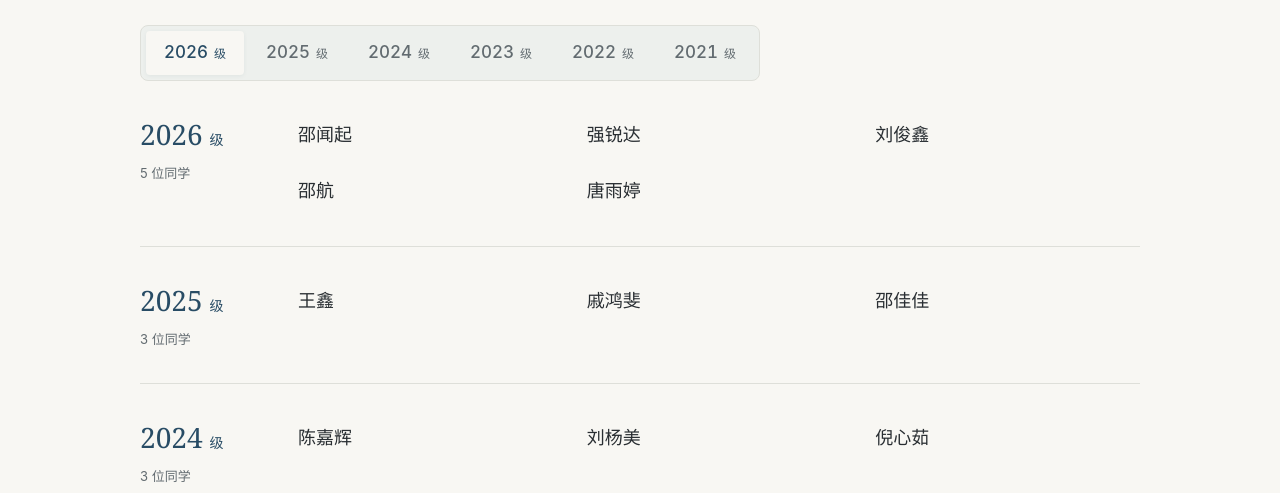
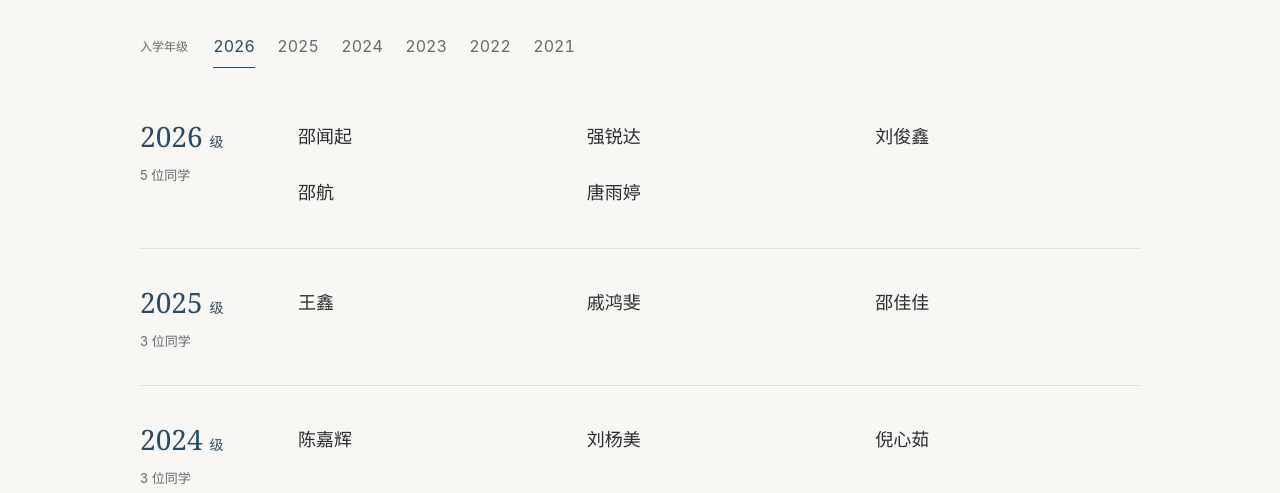
Before and after one commit to ZeallYang/ZeallYang.github.io, an Astro site: page /members in a window 1280 px wide. Shown: the part 307-800 px from the top of the page. Built offline with nearby package versions, Linux system fonts and the light colour scheme; Astro itself is replaced by a stand-in of ours.

Commit message:
Apply approved minimal text cohort navigation

```diff
--- a/src/pages/members.astro
+++ b/src/pages/members.astro
@@ -28,8 +28,8 @@ const studentCount = graduateStudents.reduce((sum, cohort) => sum + cohort.stude
         <p>硕士研究生 <span aria-hidden="true">·</span> {graduateStudents.length} 个年级 <span aria-hidden="true">·</span> {studentCount} 位同学</p>
       </header>
       <nav class="cohort-nav" aria-label="按年级浏览">
-        {graduateStudents.map((cohort, index) => <a href={`#cohort-${cohort.year}`} aria-current={index === 0 ? 'location' : undefined}><span class="cohort-nav-label"><span class="cohort-nav-year">{cohort.year}</span><span class="cohort-nav-suffix">级</span></span></a>)}
-        <span class="cohort-indicator" aria-hidden="true"></span>
+        <span class="cohort-caption">入学年级</span>
+        {graduateStudents.map((cohort, index) => <a href={`#cohort-${cohort.year}`} aria-label={`${cohort.year}级`} aria-current={index === 0 ? 'location' : undefined}><span class="cohort-nav-label"><span class="cohort-nav-year">{cohort.year}</span></span></a>)}
       </nav>
       <div class="cohort-list">
         {graduateStudents.map((cohort) => (
@@ -44,41 +44,14 @@ const studentCount = graduateStudents.reduce((sum, cohort) => sum + cohort.stude
       <footer class="footer"><span>{profile.name} <span aria-hidden="true">/</span> <span lang="en">{profile.englishName}</span></span><a href={asset('')}>返回主页 <span aria-hidden="true">→</span></a></footer>
     </main>
     <script>
-      const page = document.querySelector<HTMLElement>('.members-page')!;
-      const nav = page.querySelector<HTMLElement>('.cohort-nav')!;
-      const indicator = nav.querySelector<HTMLElement>('.cohort-indicator')!;
-      const links = [...nav.querySelectorAll<HTMLAnchorElement>('a')];
-      let active = links[0];
-
-      const moveIndicator = () => {
-        const item = active.getBoundingClientRect();
-        const bounds = nav.getBoundingClientRect();
-        indicator.style.width = `${item.width}px`;
-        indicator.style.height = `${item.height}px`;
-        indicator.style.transform = `translate(${item.left - bounds.left - nav.clientLeft}px, ${item.top - bounds.top - nav.clientTop}px)`;
+      const links = [...document.querySelectorAll<HTMLAnchorElement>('.cohort-nav a')];
+      const followHash = () => {
+        const active = links.find((link) => link.hash === location.hash) || links[0];
+        links.forEach((link) => link === active ? link.setAttribute('aria-current', 'location') : link.removeAttribute('aria-current'));
       };
-      const select = (link: HTMLAnchorElement) => {
-        active = link;
-        links.forEach((item) => item === link ? item.setAttribute('aria-current', 'location') : item.removeAttribute('aria-current'));
-        moveIndicator();
-      };
-      const followHash = () => {
-        const link = links.find((item) => item.hash === location.hash);
-        select(link || links[0]);
-      };
-      nav.addEventListener('click', (event) => {
-        const mouse = event as MouseEvent;
-        if (mouse.ctrlKey || mouse.metaKey || mouse.shiftKey || mouse.altKey) return;
-        const link = (event.target as Element).closest<HTMLAnchorElement>('a');
-        if (!link) return;
-        select(link);
-      });
       window.addEventListener('hashchange', followHash);
       window.addEventListener('pageshow', followHash);
-      const observer = new ResizeObserver(moveIndicator);
-      observer.observe(nav);
       followHash();
-      nav.classList.add('is-ready');
     </script>
   </body>
 </html>
--- a/src/styles/global.css
+++ b/src/styles/global.css
@@ -223,16 +223,14 @@ main > .contact-section { background: var(--tint); border-top: 2px solid var(--a
 .members-intro h1 { margin: 8px 0 12px; font-size: 36px; letter-spacing: .06em; }
 .members-intro > p:last-child { color: var(--muted); font-size: 15px; }
 .members-intro > p:last-child > span { padding: 0 8px; }
-.cohort-nav { position: relative; display: grid; grid-template-columns: repeat(6, minmax(0, 1fr)); width: min(100%, 620px); gap: 4px; padding: 5px; border: 1px solid var(--line); border-radius: 8px; background: var(--tint); }
-.cohort-nav a { position: relative; z-index: 1; display: flex; justify-content: center; align-items: center; min-height: 44px; padding: 6px 4px; border-radius: 4px; color: var(--muted); text-decoration: none; transition: color 220ms ease; }
+.cohort-nav { display: flex; flex-wrap: wrap; align-items: center; gap: 4px 20px; padding-bottom: 14px; }
+.cohort-caption { margin-right: 4px; color: var(--muted); font-size: 12px; }
+.cohort-nav a { display: flex; justify-content: center; align-items: center; min-width: 44px; min-height: 44px; padding: 6px 0; color: var(--muted); text-decoration: none; transition: color 240ms ease; }
 .cohort-nav a:is(:hover, :focus-visible, [aria-current]) { color: var(--accent); }
-.cohort-nav-label { position: relative; display: inline-flex; align-items: baseline; gap: 6px; }
-.cohort-nav-year { font: 500 17px/1.5 var(--sans); font-variant-numeric: tabular-nums; }
-.cohort-nav-suffix { font-size: 12px; }
-.cohort-nav a[aria-current] { background: var(--background); }
-.cohort-nav.is-ready a[aria-current] { background: transparent; }
-.cohort-indicator { position: absolute; top: 0; left: 0; border-radius: 4px; background: var(--background); box-shadow: 0 1px 4px #243d4c10; pointer-events: none; opacity: 0; }
-.cohort-nav.is-ready .cohort-indicator { opacity: 1; transition: transform 300ms cubic-bezier(.22, .61, .36, 1), width 300ms ease, height 300ms ease; }
+.cohort-nav-label { position: relative; display: inline-block; }
+.cohort-nav-year { font: 400 16px/1.6 var(--sans); font-variant-numeric: tabular-nums; }
+.cohort-nav-label::after { content: ''; position: absolute; bottom: -5px; left: 0; right: 0; height: 1px; background: currentColor; transform: scaleX(0); transform-origin: center; transition: transform 240ms ease; }
+.cohort-nav a:is([aria-current], :hover, :focus-visible) .cohort-nav-label::after { transform: scaleX(1); }
 .cohort { display: grid; grid-template-columns: 130px minmax(0, 1fr); gap: 28px; padding: 32px 0; border-bottom: 1px solid var(--line); }
 .cohort-heading h2 { color: var(--accent); font: 28px/1.5 Georgia, serif; }
 .cohort-heading h2 > span { padding-left: 7px; font: 14px var(--sans); }
@@ -335,7 +333,9 @@ main > .contact-section { background: var(--tint); border-top: 2px solid var(--a
   .members-intro h1 { font-size: 30px; }
   .members-intro > p:last-child { font-size: 14px; }
   .members-intro > p:last-child > span { padding: 0 3px; }
-  .cohort-nav { grid-template-columns: repeat(3, minmax(0, 1fr)); gap: 4px 8px; }
+  .cohort-nav { gap: 0 2px; }
+  .cohort-caption { flex-basis: 100%; margin: 0 0 1px; }
+  .cohort-nav-year { font-size: 15px; }
   .cohort { grid-template-columns: minmax(0, 1fr); gap: 18px; padding: 26px 0; }
   .cohort-heading { display: flex; gap: 16px; align-items: baseline; }
   .cohort-heading h2 { font-size: 25px; }
@@ -401,7 +401,7 @@ main > .contact-section { background: var(--tint); border-top: 2px solid var(--a
   .paper-image { transition: none; }
   .paper-lightbox[open] { animation: none; }
   .contact-button, .contact-button::before, .contact-arrow, .contact-email, .contact-toast { transition: none; }
-  .cohort-nav a, .cohort-nav.is-ready .cohort-indicator { transition: none; }
+  .cohort-nav a, .cohort-nav-label::after { transition: none; }
 }
 
 @media print {
```
